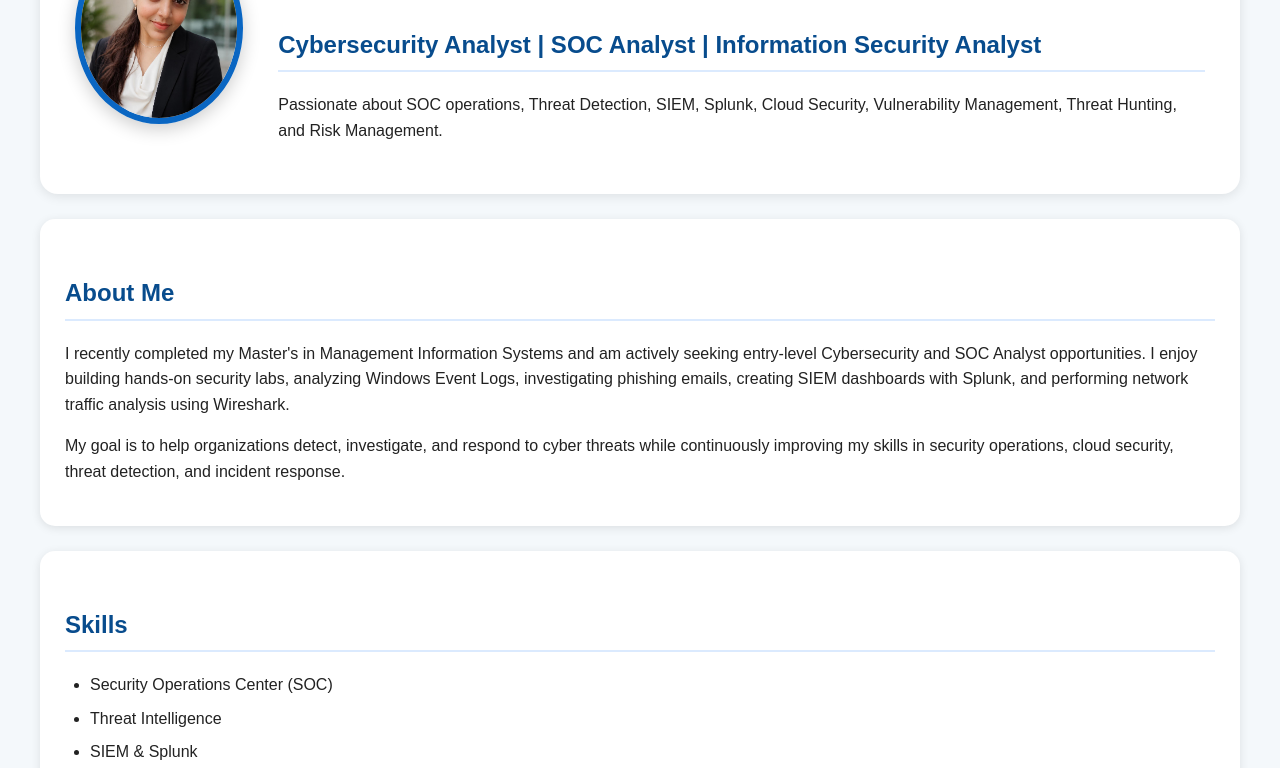
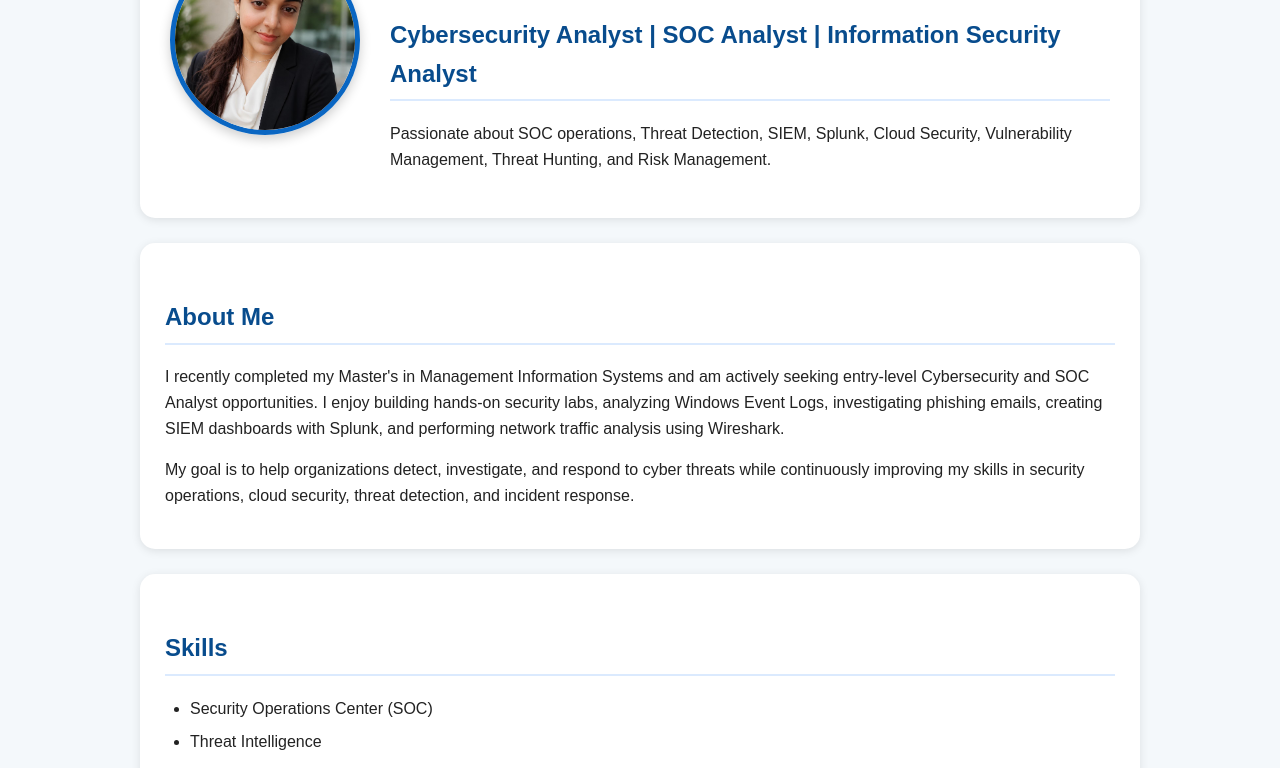
Before and after one commit to fhariyaz0802-dev/portfolio-site, a plain HTML site: page index.html in a window 1280 px wide. Shown: the part 179-947 px from the top of the page. Drawn offline with Linux system fonts and the light colour scheme.

Commit message:
Update index.html

```diff
--- a/index.html
+++ b/index.html
@@ -20,12 +20,11 @@
         .hero {
             display: flex;
             align-items: center;
-            gap: 35px;
+            gap: 30px;
+            padding: 30px;
             background: white;
-            padding: 35px;
-            border-radius: 18px;
-            box-shadow: 0 2px 12px rgba(0,0,0,0.1);
-            margin-bottom: 25px;
+            border-radius: 15px;
+            box-shadow: 0 2px 10px rgba(0,0,0,0.1);
         }
 
         .profile-photo {
@@ -33,13 +32,18 @@
             height: 180px;
             border-radius: 50%;
             object-fit: cover;
-            border: 6px solid #0a66c2;
-            box-shadow: 0 5px 18px rgba(0,0,0,0.2);
+            object-position: center;
+            border: 5px solid #0a66c2;
+            box-shadow: 0 4px 12px rgba(0,0,0,0.2);
+        }
+
+        .hero-text {
+            flex: 1;
         }
 
         h1 {
             color: #0a66c2;
-            font-size: 44px;
+            font-size: 42px;
             margin-bottom: 8px;
         }
 
@@ -92,6 +96,10 @@
         }
 
         @media (max-width: 768px) {
+            body {
+                margin: 20px;
+            }
+
             .hero {
                 flex-direction: column;
                 text-align: center;
@@ -111,24 +119,24 @@
 
 <body>
 
-<div class="hero">
+<div class="container">
 
-    <img
-        src="./profile.jpeg"
-        alt="Fhariyazunnisa Abdul"
-        class="profile-photo"
-        onerror="this.onerror=null; this.src='https://via.placeholder.com/180';">
+    <div class="hero">
 
-    <div>
+        <img src="profile.jpeg" alt="Fhariyazunnisa Abdul" class="profile-photo">
+
+        <div class="hero-text">
             <h1>Fhariyazunnisa Abdul</h1>
 
             <h2>Cybersecurity Analyst | SOC Analyst | Information Security Analyst</h2>
 
             <p>
-                Passionate about SOC operations, Threat Detection, SIEM, Splunk,
-                Cloud Security, Vulnerability Management, Threat Hunting, and Risk Management.
+                Passionate about SOC operations, Threat Detection, SIEM,
+                Splunk, Cloud Security, Vulnerability Management,
+                Threat Hunting, and Risk Management.
             </p>
         </div>
+
     </div>
 
     <section>
@@ -191,9 +199,7 @@
             and DMARC failures, suspicious sender IPs, email headers, and phishing indicators to identify
             potential threats.
         </p>
-        <p>
-            <a href="https://github.com/fhariyaz0802-dev" target="_blank">View Project on GitHub</a>
-        </p>
+        <p><a href="https://github.com/fhariyaz0802-dev" target="_blank">View Project on GitHub</a></p>
 
         <h3>Threat Hunting with Wireshark</h3>
         <p>
@@ -201,9 +207,7 @@
             "No such name" responses, abnormal traffic patterns, and network behavior for threat hunting
             and incident investigation.
         </p>
-        <p>
-            <a href="https://github.com/fhariyaz0802-dev" target="_blank">View Project on GitHub</a>
-        </p>
+        <p><a href="https://github.com/fhariyaz0802-dev" target="_blank">View Project on GitHub</a></p>
 
         <h3>SOC Analyst Home Lab – Splunk</h3>
         <p>
@@ -211,9 +215,7 @@
             authentication logs, create dashboards, write SPL queries, and investigate security events in
             a simulated SOC environment.
         </p>
-        <p>
-            <a href="https://github.com/fhariyaz0802-dev" target="_blank">View Project on GitHub</a>
-        </p>
+        <p><a href="https://github.com/fhariyaz0802-dev" target="_blank">View Project on GitHub</a></p>
 
         <h3>Active Directory & Windows Security Monitoring Lab</h3>
         <p>
@@ -221,9 +223,7 @@
             Investigated Windows Security Event Logs, including Event IDs 4624, 4625, 4672, and 4688,
             to practice endpoint monitoring, log analysis, and SOC investigation.
         </p>
-        <p>
-            <a href="https://github.com/fhariyaz0802-dev" target="_blank">View Project on GitHub</a>
-        </p>
+        <p><a href="https://github.com/fhariyaz0802-dev" target="_blank">View Project on GitHub</a></p>
     </section>
 
     <section>
```
